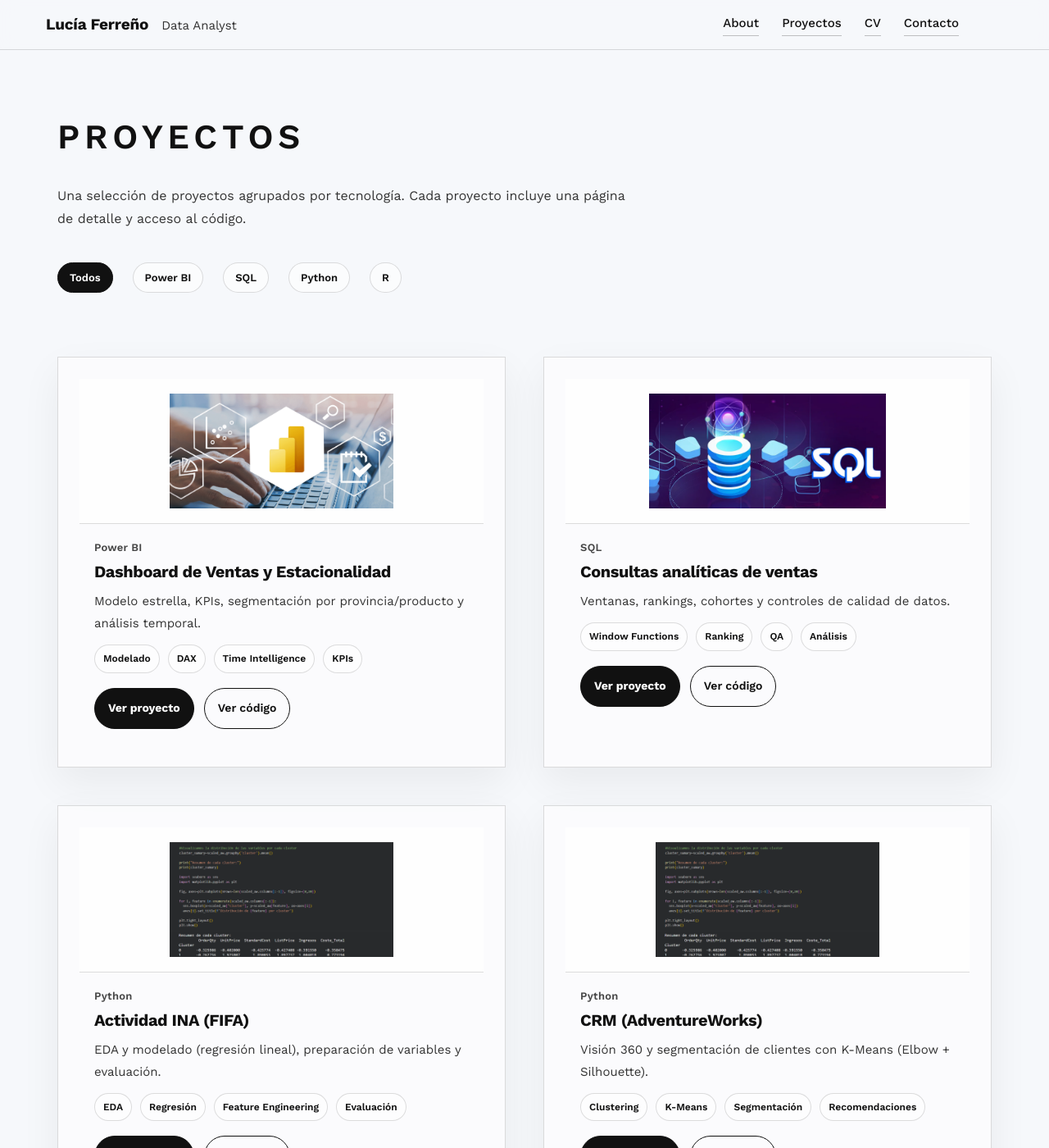
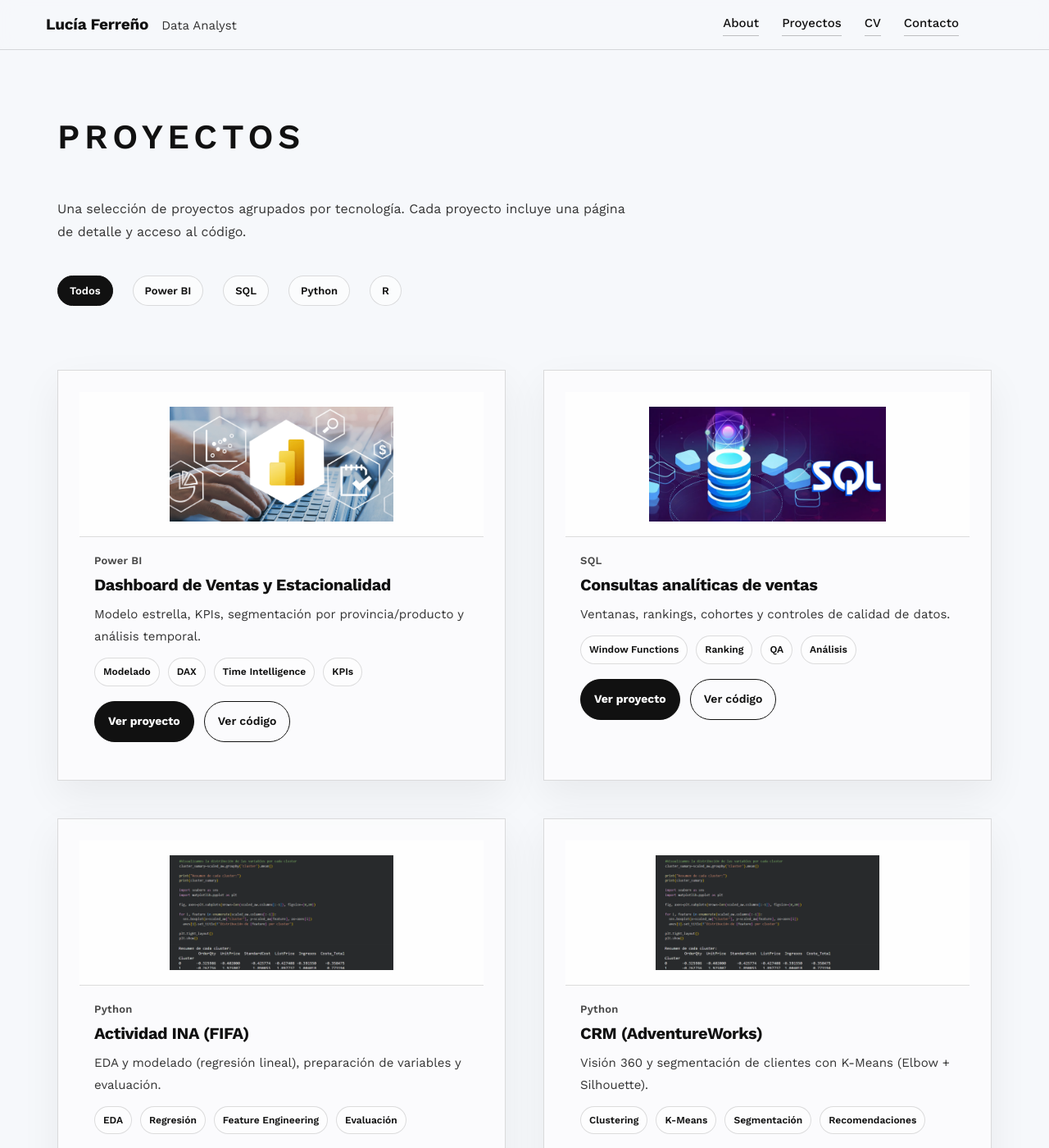
Before and after one commit to lucia-ferreno-pico/Portfolio, a Jekyll site: the page built from projects.md, in a window 1280 px wide and 1400 px high. Shown: the whole window at 82% size. Built offline with Jekyll 4.4.1, drawn with Linux system fonts in a browser that asks for light colours.

Commit message:
Update main.css

```diff
--- a/assets/css/main.css
+++ b/assets/css/main.css
@@ -619,7 +619,7 @@
 }
 
 .projects-lede{
-  margin-top: 12px;
+  margin-top: 30px;
   margin-bottom: 0;
   max-width: 70ch;
   color: var(--muted);
@@ -803,7 +803,7 @@
 
 .projects-page .section-title{
   /* separa claramente título/subtítulo/filtros */
-  margin-bottom: 22px;
+  margin-bottom: 38px;
 }
 
 /* “PROYECTOS” más grande y más editorial */
```
